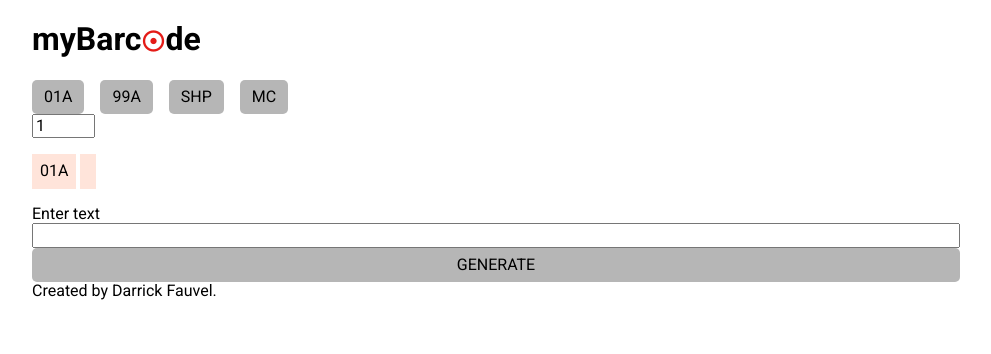
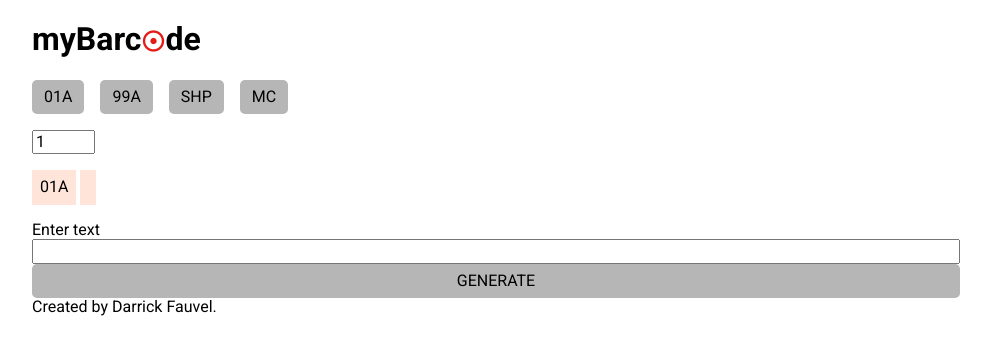
Before and after one commit to DarrickFauvel/barcode-generator-react, a React (Vite) app: page / in a window 1280 px wide. Shown: the top 354 px of the page, without its empty margins (144-1135 px from the left). Built offline with nearby package versions, Linux system fonts and the light colour scheme.

Commit message:
Modify box-sizing

```diff
--- a/src/index.css
+++ b/src/index.css
@@ -1,11 +1,18 @@
 :root {
   --color-red: #e41b17;
+}
+
+html {
+  box-sizing: border-box;
 }
 
 *,
 *::before,
 *::after {
-  box-sizing: border-box;
+  box-sizing: inherit;
+}
+
+body {
   font-family: 'Roboto', sans-serif;
 }
 
@@ -48,6 +55,7 @@
 .location-buttons {
   display: flex;
   gap: 1em;
+  margin-bottom: 1em;
 }
 
 form {
```
